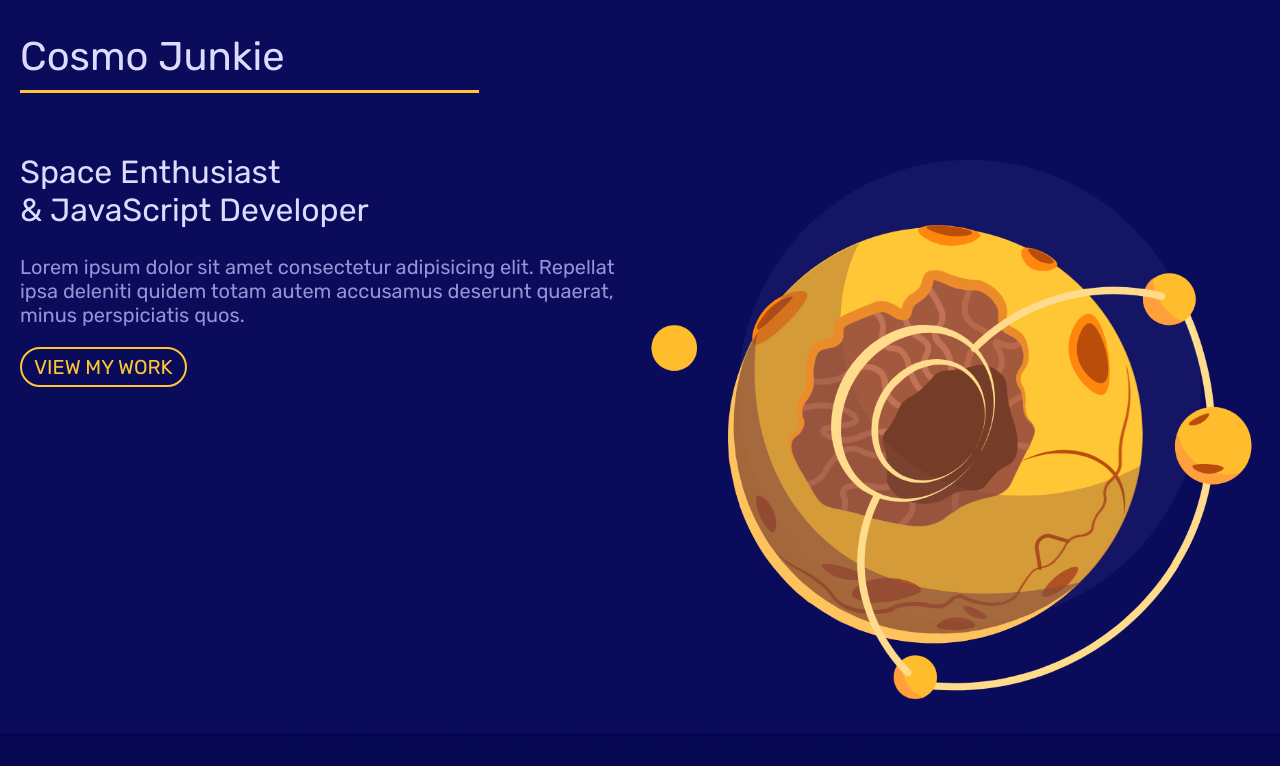
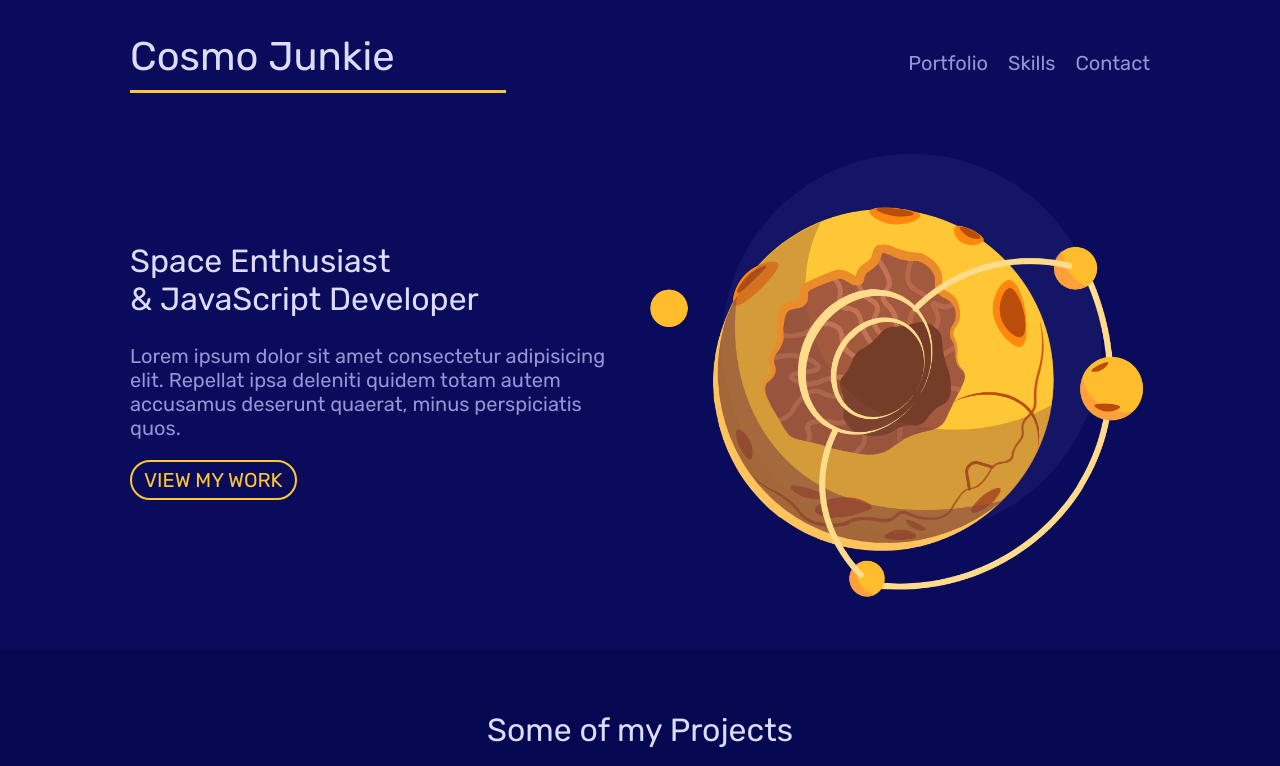
Before and after one commit to DauntlessDev/space-enthusiast-ui, a plain HTML site: page index.html in a window 1280 px wide. Shown: the top 766 px of the page. Drawn offline with Linux system fonts and the light colour scheme.

Commit message:
finished half of laptop size syles

```diff
--- a/styles.css
+++ b/styles.css
@@ -275,6 +275,46 @@ footer img{
     body{
         font-size: 18px;
     }
+    .grid{
+        max-width: 1060px;
+        margin: 0 auto;
+        box-sizing: border-box;
+    }
+
+    .leading{
+        margin: 20px 0;
+    }
+    .site-nav{
+        padding: 0 20px;
+
+    }
+
+
+    .site-nav h1{
+        grid-column: 1/4;
+        grid-row: 1;
+        padding-bottom: 10px;
+        border-bottom: 3px solid var(--primary);
+    }
+
+    .site-nav ul{
+        display: flex;
+        grid-column: 6/9;
+        justify-content: flex-end;
+        align-self: center;
+    }
+
+    .site-nav li{
+        margin-left: 20px;
+    }
+
+    .welcome-text{
+        align-self: center;
+    }
+    #welcome{
+        padding-bottom: 40px;
+    }
+
 }
 
 /* desktop styles */
```
